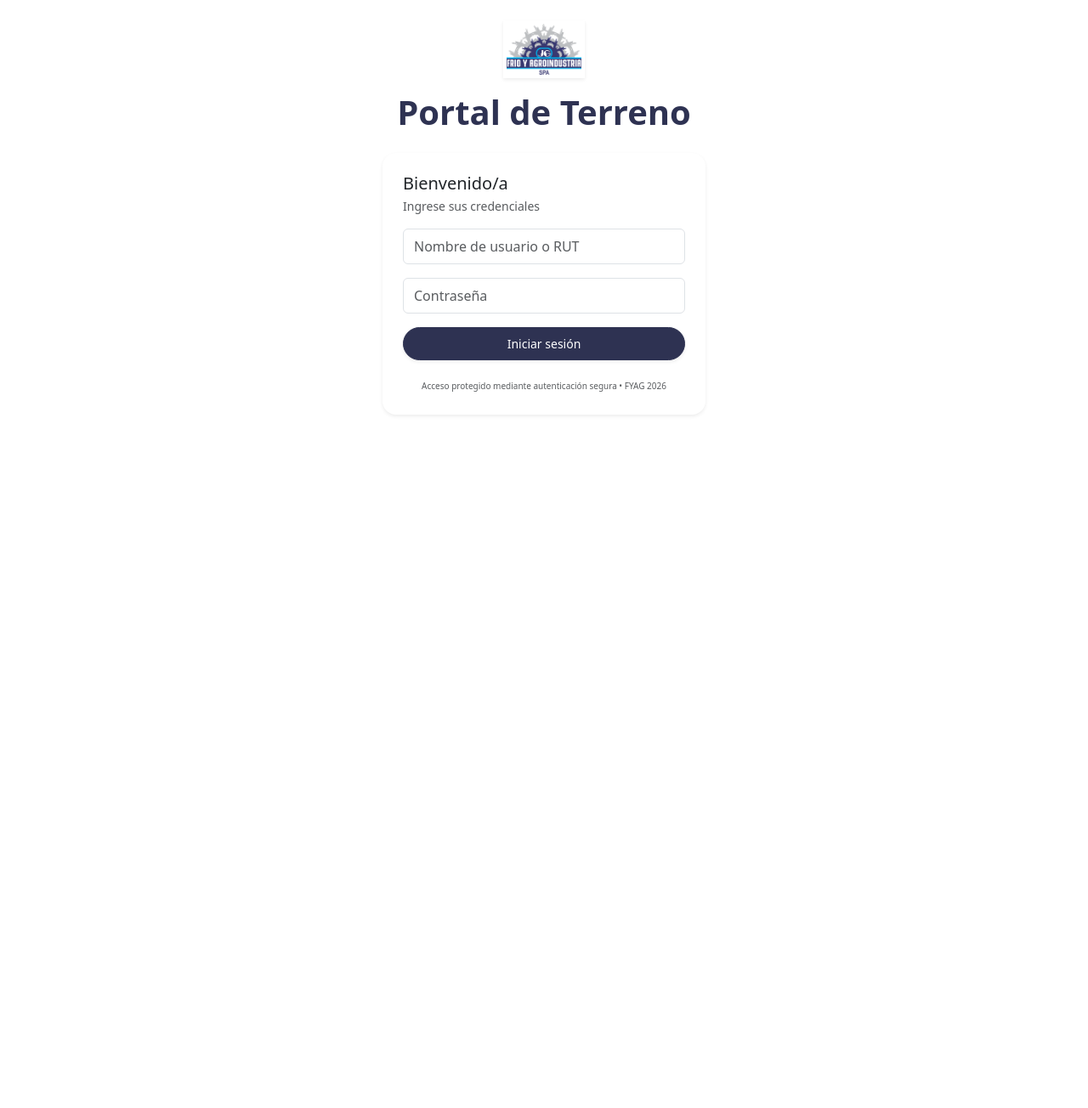
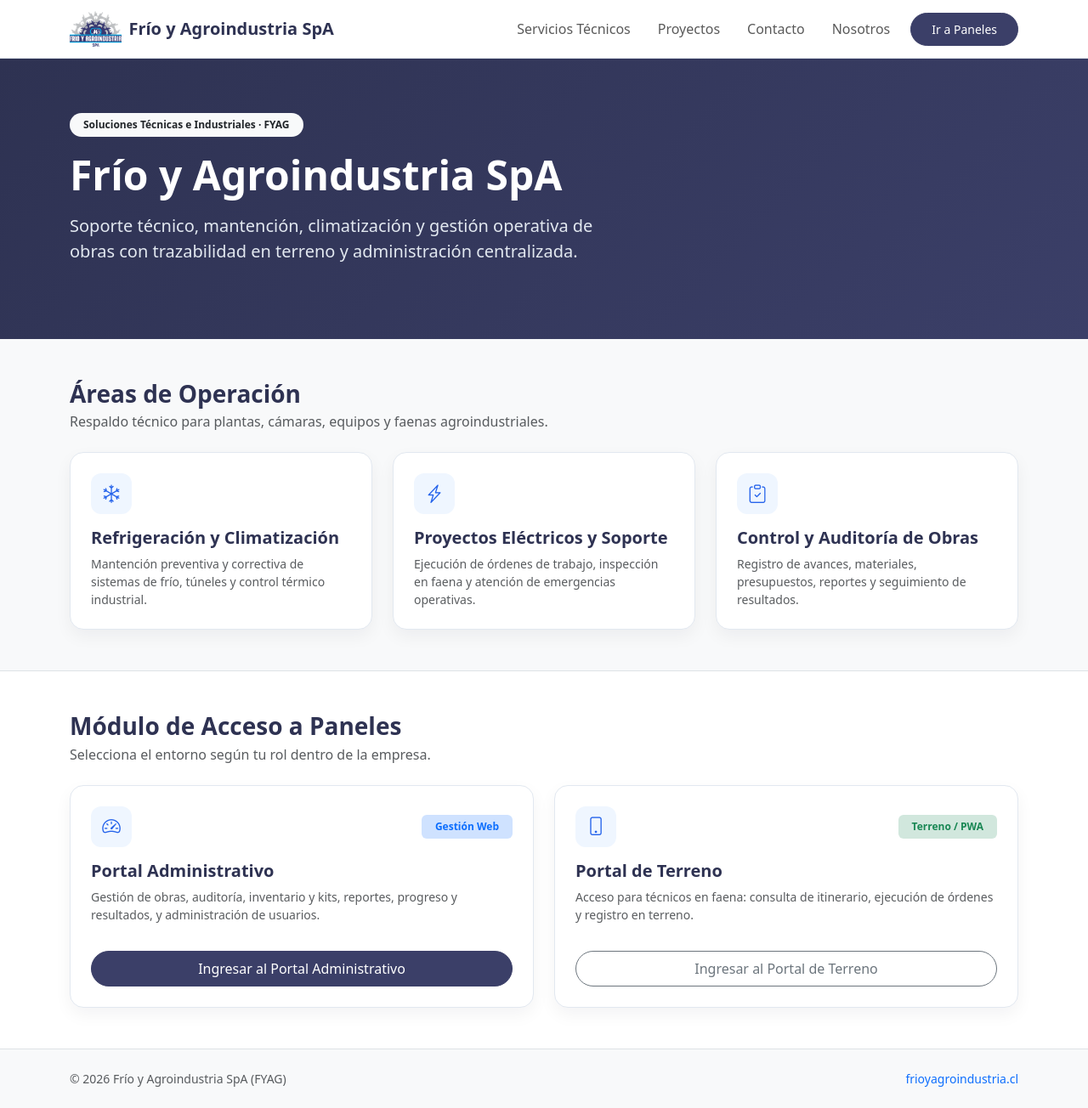
Before and after one commit to MarianMCPH/Proyecto-Gamma, a Django app: page / in a window 1280 px wide. Shown: the whole page at 85% size. Before the commit the page ends 489 px from the top, so only its background shows below. Run offline with Django 5.2, Linux system fonts and the light colour scheme.

Commit message:
Pagina inicial

```diff
--- a/apps/core/templates/core/login_pwa.html
+++ b/apps/core/templates/core/login_pwa.html
@@ -8,14 +8,23 @@
 
     <!-- Bootstrap 5.3 CSS CDN -->
     <link href="https://cdn.jsdelivr.net/npm/bootstrap@5.3.3/dist/css/bootstrap.min.css" rel="stylesheet">
+    <!-- Bootstrap Icons CDN -->
+    <link rel="stylesheet" href="https://cdn.jsdelivr.net/npm/bootstrap-icons@1.11.3/font/bootstrap-icons.min.css">
 
     <!-- Estilos específicos para el login móvil -->
     <link rel="stylesheet" href="{% static 'css/style_pwa.css' %}">
 </head>
 <body class="pwa-login-body">
 
-    <!-- Encabezado Móvil: Logotipo y Título del Portal de Terreno -->
-    <header class="pwa-login-header text-center pt-4 pb-2">
+    <!-- Encabezado Móvil: Botón Volver, Logotipo y Título del Portal de Terreno -->
+    <header class="pwa-login-header text-center pt-3 pb-2 px-3">
+        <div class="d-flex justify-content-start mb-2">
+
+            <a href="{% url 'core:inicio' %}" class="btn btn-outline-secondary btn-sm rounded-pill px-3">
+                <i class="bi bi-arrow-left me-1"></i> Volver
+            </a>
+        </div>
+
         <div class="d-flex justify-content-center mb-3">
             <div class="d-flex align-items-center p-1 shadow-sm logo-box">
                 <a href="https://frioyagroindustria.cl/">
--- /dev/null
+++ b/apps/core/templates/core/pagina_inicio.html
@@ -0,0 +1,169 @@
+{% load static %}
+<!DOCTYPE html>
+<html lang="es">
+<head>
+    <meta charset="UTF-8">
+    <meta name="viewport" content="width=device-width, initial-scale=1.0">
+    <title>Frío y Agroindustria SpA — FYAG</title>
+    <link href="https://cdn.jsdelivr.net/npm/bootstrap@5.3.3/dist/css/bootstrap.min.css" rel="stylesheet">
+    <link rel="stylesheet" href="https://cdn.jsdelivr.net/npm/bootstrap-icons@1.11.3/font/bootstrap-icons.min.css">
+    <link rel="stylesheet" href="{% static 'css/inicio.css' %}">
+</head>
+<body class="inicio-fyag-body">
+
+    <!-- Barra superior -->
+    <nav class="navbar navbar-expand-lg navbar-fyag sticky-top">
+        <div class="container">
+            <a class="navbar-brand d-flex align-items-center gap-2 fw-bold marca-fyag" href="#inicio">
+                <img src="{% static 'img/logo.png' %}" alt="Frío y Agroindustria SpA" class="logo-fyag">
+                <span>Frío y Agroindustria SpA</span>
+            </a>
+
+            <button class="navbar-toggler" type="button" data-bs-toggle="collapse" data-bs-target="#menuPrincipal">
+                <span class="navbar-toggler-icon"></span>
+            </button>
+
+            <div class="collapse navbar-collapse" id="menuPrincipal">
+                <ul class="navbar-nav ms-auto align-items-lg-center gap-lg-3">
+                    <li class="nav-item"><a class="nav-link fw-medium" href="https://frioyagroindustria.cl/servicio-tecnico/">Servicios Técnicos</a></li>
+                    <li class="nav-item"><a class="nav-link fw-medium" href="https://frioyagroindustria.cl/">Proyectos</a></li>
+                    <li class="nav-item"><a class="nav-link fw-medium" href="https://frioyagroindustria.cl/contacto/">Contacto</a></li>
+                    <li class="nav-item"><a class="nav-link fw-medium" href="https://frioyagroindustria.cl/nosotros/">Nosotros</a></li>
+                    <li class="nav-item">
+                        <a class="btn btn-sm btn-fyag px-4 py-2 fw-medium" href="#paneles">
+                            Ir a Paneles
+                        </a>
+                    </li>
+                </ul>
+            </div>
+        </div>
+    </nav>
+
+    <!-- Portada institucional -->
+    <header id="inicio" class="hero-fyag">
+        <div class="container">
+            <div class="row align-items-center g-4">
+                <div class="col-lg-8">
+                    <span class="badge rounded-pill text-bg-light text-dark mb-3 px-3 py-2">
+                        Soluciones Técnicas e Industriales · FYAG
+                    </span>
+                    <h1 class="display-5 fw-bold mb-3">
+                        Frío y Agroindustria SpA
+                    </h1>
+                    <p class="lead hero-subtitulo mb-4">
+                        Soporte técnico, mantención, climatización y gestión operativa de obras con trazabilidad en terreno y administración centralizada.
+                    </p>
+                </div>
+            </div>
+        </div>
+    </header>
+
+    <!-- Servicios principales -->
+    <section id="servicios" class="py-5">
+        <div class="container">
+            <div class="mb-4">
+                <h2 class="h3 fw-bold mb-1 titulo-seccion-fyag">Áreas de Operación</h2>
+                <p class="text-muted mb-0">Respaldo técnico para plantas, cámaras, equipos y faenas agroindustriales.</p>
+            </div>
+
+            <div class="row g-4">
+                <div class="col-md-4">
+                    <div class="card card-fyag p-4 h-100">
+                        <div class="icono-panel mb-3"><i class="bi bi-snow"></i></div>
+                        <h3 class="h5 fw-bold titulo-tarjeta-fyag">Refrigeración y Climatización</h3>
+                        <p class="text-muted small mb-0">
+                            Mantención preventiva y correctiva de sistemas de frío, túneles y control térmico industrial.
+                        </p>
+                    </div>
+                </div>
+                <div class="col-md-4">
+                    <div class="card card-fyag p-4 h-100">
+                        <div class="icono-panel mb-3"><i class="bi bi-lightning-charge"></i></div>
+                        <h3 class="h5 fw-bold titulo-tarjeta-fyag">Proyectos Eléctricos y Soporte</h3>
+                        <p class="text-muted small mb-0">
+                            Ejecución de órdenes de trabajo, inspección en faena y atención de emergencias operativas.
+                        </p>
+                    </div>
+                </div>
+                <div class="col-md-4">
+                    <div class="card card-fyag p-4 h-100">
+                        <div class="icono-panel mb-3"><i class="bi bi-clipboard-check"></i></div>
+                        <h3 class="h5 fw-bold titulo-tarjeta-fyag">Control y Auditoría de Obras</h3>
+                        <p class="text-muted small mb-0">
+                            Registro de avances, materiales, presupuestos, reportes y seguimiento de resultados.
+                        </p>
+                    </div>
+                </div>
+            </div>
+        </div>
+    </section>
+
+    <!-- Módulo de acceso a paneles -->
+    <section id="paneles" class="py-5 seccion-paneles-fyag border-top border-bottom">
+        <div class="container">
+            <div class="mb-4">
+                <h2 class="h3 fw-bold mb-1 titulo-seccion-fyag">Módulo de Acceso a Paneles</h2>
+                <p class="text-muted mb-0">Selecciona el entorno según tu rol dentro de la empresa.</p>
+            </div>
+
+            <div class="row g-4">
+                <!-- Panel Administrativo -->
+                <div class="col-md-6">
+                    <div class="card card-fyag p-4 h-100 d-flex flex-column justify-content-between">
+                        <div>
+                            <div class="d-flex align-items-center justify-content-between mb-3">
+                                <span class="icono-panel"><i class="bi bi-speedometer2"></i></span>
+                                <span class="badge bg-primary-subtle text-primary px-3 py-2">Gestión Web</span>
+                            </div>
+                            <h3 class="h5 fw-bold titulo-tarjeta-fyag">Portal Administrativo</h3>
+                            <p class="text-muted small">
+                                Gestión de obras, auditoría, inventario y kits, reportes, progreso y resultados, y administración de usuarios.
+                            </p>
+                        </div>
+                        <div class="pt-3">
+                            <!-- Conecta aquí tu ruta real de login o panel administrativo -->
+                            <a href="{%url 'core:login' %}" class="btn btn-fyag w-100 py-2 fw-medium">
+                                Ingresar al Portal Administrativo
+                            </a>
+                        </div>
+                    </div>
+                </div>
+
+                <!-- Portal de Terreno (PWA) -->
+                <div class="col-md-6">
+                    <div class="card card-fyag p-4 h-100 d-flex flex-column justify-content-between">
+                        <div>
+                            <div class="d-flex align-items-center justify-content-between mb-3">
+                                <span class="icono-panel"><i class="bi bi-phone"></i></span>
+                                <span class="badge bg-success-subtle text-success px-3 py-2">Terreno / PWA</span>
+                            </div>
+                            <h3 class="h5 fw-bold titulo-tarjeta-fyag">Portal de Terreno</h3>
+                            <p class="text-muted small">
+                                Acceso para técnicos en faena: consulta de itinerario, ejecución de órdenes y registro en terreno.
+                            </p>
+                        </div>
+                        <div class="pt-3">
+
+                            <a href="{%url 'core:login' %}" class="btn btn-outline-secondary w-100 py-2 fw-medium rounded-pill">
+                                Ingresar al Portal de Terreno
+                            </a>
+                        </div>
+                    </div>
+                </div>
+            </div>
+        </div>
+    </section>
+
+    <!-- Pie de página -->
+    <footer class="py-4 footer-fyag">
+        <div class="container d-flex flex-wrap justify-content-between align-items-center gap-2 small text-muted">
+            <span>© 2026 Frío y Agroindustria SpA (FYAG)</span>
+            <a href="https://frioyagroindustria.cl/" target="_blank" rel="noopener noreferrer" class="text-decoration-none">
+                frioyagroindustria.cl
+            </a>
+        </div>
+    </footer>
+
+    <script src="https://cdn.jsdelivr.net/npm/bootstrap@5.3.3/dist/js/bootstrap.bundle.min.js"></script>
+</body>
+</html>
--- a/apps/core/urls.py
+++ b/apps/core/urls.py
@@ -1,12 +1,12 @@
 from django.urls import path
-from .views import PWALoginView
-from .views import DashboardView
-from .views import PWALogoutView
+from . import views
+
 
 app_name = 'core'
 
 urlpatterns = [
-    path('', PWALoginView.as_view(), name='login'),
-    path('dashboard/', DashboardView.as_view(), name='dashboard'),
-    path('logout/', PWALogoutView.as_view(), name='logout'),
+    path('', views.InicioEmpresaView.as_view(), name='inicio'),
+    path('login/', views.PWALoginView.as_view(), name='login'),
+    path('dashboard/', views.DashboardView.as_view(), name='dashboard'),
+    path('logout/', views.PWALogoutView.as_view(), name='logout'),
 ]
--- a/apps/core/views.py
+++ b/apps/core/views.py
@@ -10,6 +10,9 @@ from apps.usuarios.models import PerfilUsuario
 from apps.obras.models import OrdenTrabajo
 from apps.inventario.models import Material, MovimientoInventario
 
+
+class InicioEmpresaView(TemplateView):
+    template_name = 'core/pagina_inicio.html'  # o 'core/inicio.html' si la guardaste ahí
 
 class PWALoginView(View):
     template_name = 'core/login_pwa.html'
--- /dev/null
+++ b/static/css/inicio.css
@@ -0,0 +1,93 @@
+/* =================================================
+   Estilos Página Principal - Frío y Agroindustria SpA
+   ================================================= */
+
+:root {
+    --fyag-navy: #2e3252;
+    --fyag-indigo: #3b3f68;
+    --fyag-accent: #2563eb;
+    --fyag-bg: #f8f9fa;
+}
+
+body.inicio-fyag-body {
+    background-color: var(--fyag-bg);
+    color: #1e293b;
+    font-family: system-ui, -apple-system, "Segoe UI", Roboto, sans-serif;
+}
+
+.navbar-fyag {
+    background-color: #ffffff;
+    border-bottom: 1px solid #e2e8f0;
+}
+
+.marca-fyag,
+.titulo-seccion-fyag,
+.titulo-tarjeta-fyag {
+    color: var(--fyag-navy);
+}
+
+.logo-fyag {
+    height: 42px;
+    width: auto;
+}
+
+.hero-fyag {
+    background: linear-gradient(135deg, var(--fyag-navy) 0%, var(--fyag-indigo) 100%);
+    color: #ffffff;
+    padding: 64px 0;
+}
+
+.hero-subtitulo {
+    color: #e2e8f0;
+    max-width: 650px;
+}
+
+.btn-portada-principal {
+    color: var(--fyag-navy);
+}
+
+.seccion-paneles-fyag {
+    background-color: #ffffff;
+}
+
+.card-fyag {
+    background-color: #ffffff;
+    border: 1px solid #e2e8f0;
+    border-radius: 16px;
+    box-shadow: 0 8px 20px rgba(15, 23, 42, 0.05);
+    transition: transform 0.2s ease, box-shadow 0.2s ease;
+}
+
+.card-fyag:hover {
+    transform: translateY(-3px);
+    box-shadow: 0 12px 26px rgba(15, 23, 42, 0.09);
+}
+
+.btn-fyag {
+    background-color: var(--fyag-indigo);
+    border-color: var(--fyag-indigo);
+    color: #ffffff;
+    border-radius: 50px;
+}
+
+.btn-fyag:hover {
+    background-color: var(--fyag-navy);
+    border-color: var(--fyag-navy);
+    color: #ffffff;
+}
+
+.icono-panel {
+    width: 48px;
+    height: 48px;
+    border-radius: 12px;
+    display: inline-flex;
+    align-items: center;
+    justify-content: center;
+    font-size: 1.35rem;
+    background-color: #eff6ff;
+    color: var(--fyag-accent);
+}
+
+.footer-fyag {
+    background-color: #f8f9fa;
+}
```
